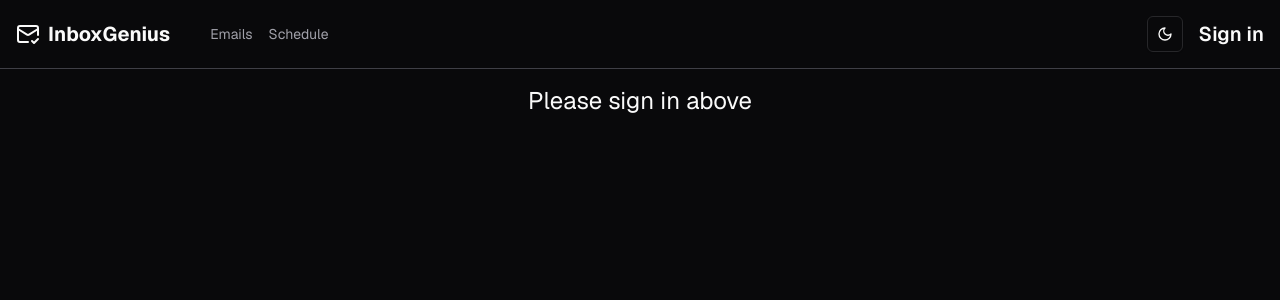
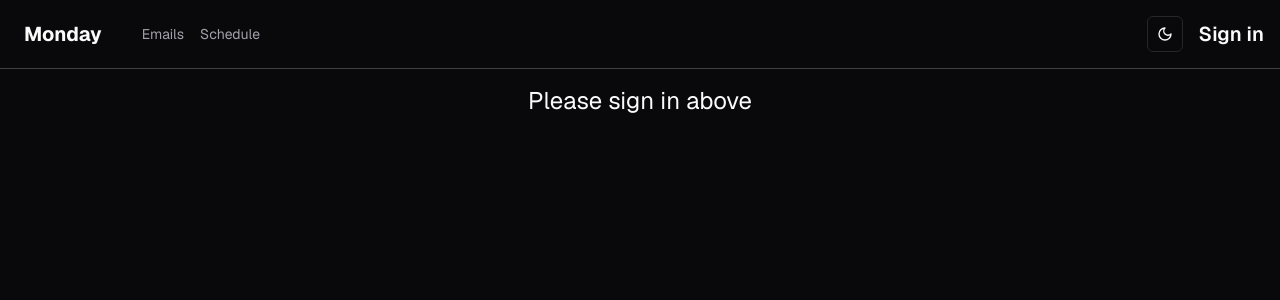
Before and after one commit to ruszabarov/hackathon, a Next.js app: page / in a window 1280 px wide. Shown: the top 300 px of the page. Built offline with nearby package versions, Linux system fonts and the light colour scheme; no server answers.

Commit message:
changed name

```diff
--- a/src/app/_components/TopNav.tsx
+++ b/src/app/_components/TopNav.tsx
@@ -21,9 +21,8 @@ const TopNav = () => {
     <nav className="flex w-full items-center justify-between border-b border-zinc-700 p-4 text-xl font-semibold">
       <div className="flex items-center gap-10">
         <Link href="/" className="flex items-center justify-center">
-          <MailCheck className="h-6 w-6" />
           <span className="ml-2 text-xl font-bold leading-none">
-            InboxGenius
+            Monday
           </span>
         </Link>
         <div className="flex items-center justify-center gap-4">
```
